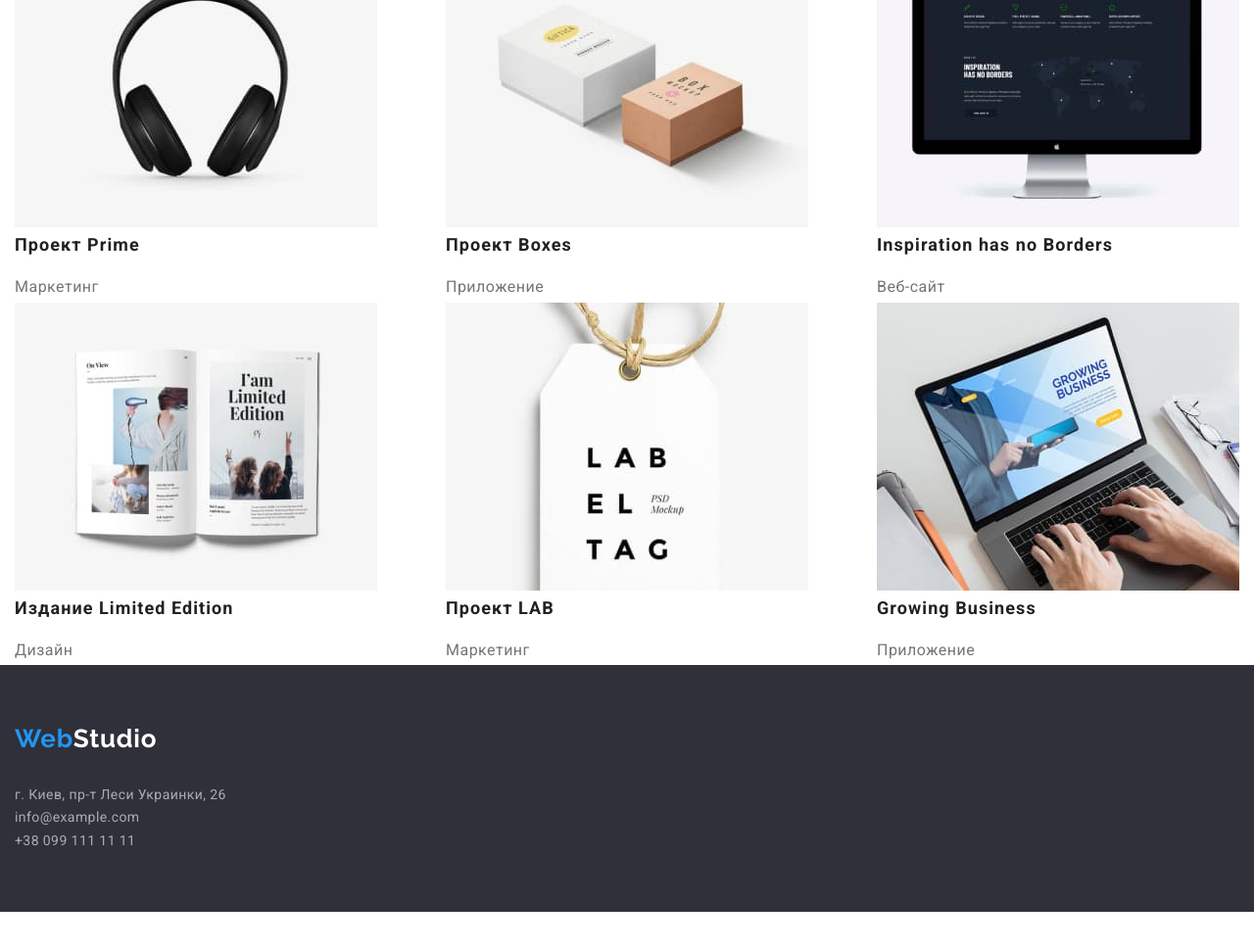
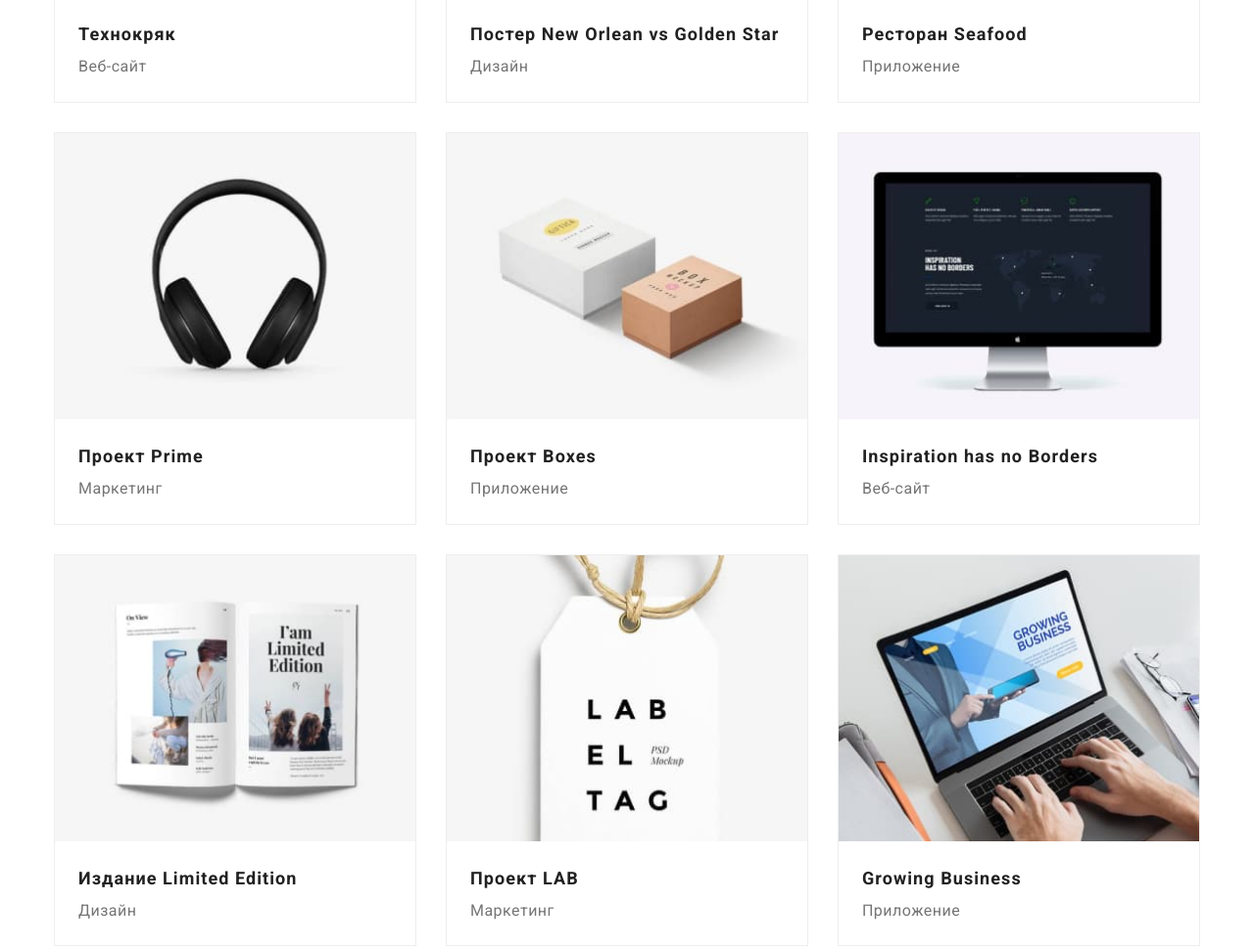
Before and after one commit to Kateryna-Borysenko/goit-markup-hw-03, a plain HTML site: page portfolio.html in a window 1280 px wide. Shown: the part 561-1531 px from the top of the page at 98% size. Before the commit the page ends 1492 px from the top, so only its background shows below. Drawn offline with nearby package versions, Linux system fonts and the light colour scheme.

Commit message:
Добавляет Grid-portfolio

```diff
--- a/css/styles.css
+++ b/css/styles.css
@@ -6,11 +6,11 @@
   --transparent-white-color: rgba(255, 255, 255, 0.6);
   --black-color: #000000;
   --dark-bg-color: #2f303a;
-  /* --light-gray-bg-color: #e5e5e5; */
   --gray-bg-color: #f5f4fa;
-  --border-color: #ECECEC;
+  --border-color: #ececec;
+  --card-border-color: #eeeeee;
 
-  --portfolio-list-gap: 20px;
+  --card-set-gap: 30px;
   --card-shadow: 0px 1px 3px rgba(0, 0, 0, 0.12),
     0px 1px 1px rgba(0, 0, 0, 0.14), 0px 2px 1px rgba(0, 0, 0, 0.2);
 
@@ -25,9 +25,7 @@ html {
 *::after {
   box-sizing: inherit;
 }
-/* body * {
-    outline: 1px solid red;
-}  */
+
 body {
   color: var(--primary-text-color);
 
@@ -58,8 +56,7 @@ ul {
   text-decoration: none;
 }
 .container {
-  /* outline: 1px solid red; */
-  max-width: 1770px;
+  max-width: 1200px;
   padding: 0 15px;
   margin: 0 auto;
 }
@@ -67,7 +64,6 @@ ul {
 .page-header {
   background-color: var(--white-color);
   border-bottom: 1px solid var(--border-color);
-
 }
 .header-box {
   display: flex;
@@ -77,7 +73,6 @@ ul {
   display: block;
   color: var(--black-color);
   margin-right: 93px;
-
 
   font-family: var(--accent-font-family);
   font-size: 26px;
@@ -127,7 +122,7 @@ ul {
   color: var(--primary-text-color);
 }
 
-/* main */
+/* main-index */
 .site-nav {
   display: flex;
 }
@@ -167,7 +162,7 @@ ul {
   padding-bottom: 94px;
 }
 .advantages .list {
-  width: 24%;
+  width: 23%;
 }
 .advantages .description {
   font-size: 14px;
@@ -194,6 +189,11 @@ ul {
   line-height: 1.88;
   letter-spacing: 0.06em;
 }
+.button.primary:focus,
+.button.primary:hover {
+  color: var(--title-text-color);
+  background-color: var(--gray-bg-color);
+}
 .section-title {
   margin-top: 0;
   margin-bottom: 50px;
@@ -204,9 +204,7 @@ ul {
   letter-spacing: 0.03em;
   text-align: center;
 }
-.team * {
-  /* outline: 1px solid royalblue; */
-}
+
 .team {
   padding: 94px 0;
   background-color: var(--gray-bg-color);
@@ -287,14 +285,22 @@ ul {
   margin-bottom: 0;
 }
 
-/* page-portfolio */
+/* main-portfolio */
 .portfolio {
+  padding: 94px 0;
   background-color: var(--white-color);
 }
 .filter {
   display: flex;
+  justify-content: center;
+  margin-bottom: 50px;
+}
+
+.filter .list:not(:last-child) {
+  margin-right: 8px;
 }
 .filter .button {
+  padding: 6px 22px;
   background-color: var(--gray-bg-color);
   color: var(--title-text-color);
 
@@ -312,25 +318,36 @@ ul {
   background-color: var(--accent-color);
   color: var(--white-color);
 }
-.portfolio-list {
+
+.card-set {
+  margin: 0;
+  padding: 0;
+  list-style: none;
+
   display: flex;
   flex-wrap: wrap;
-  justify-content: space-between;
-  /* margin-left: calc(-1 * var(--portfolio-list-gap));
-  margin-top: calc(-1 * var(--portfolio-list-gap)); */
+  margin-left: calc(-1 * var(--card-set-gap));
+  margin-top: calc(-1 * var(--card-set-gap));
 }
-.portfolio-list > .portfolio-item {
-  /* flex-basis: calc(100% / 3 - var(--portfolio-list-gap));
-  margin-left: var(--portfolio-list-gap);
-  margin-top: var(--portfolio-list-gap); */
+.card-set > .item {
+  border: 1px solid var(--card-border-color);
+  flex-basis: calc(100% / 3 - var(--card-set-gap));
+  margin-left: var(--card-set-gap);
+  margin-top: var(--card-set-gap);
 }
-.portfolio-item .list-title {
+.item .card-content {
+  padding: 20px 24px;
+}
+
+.item .card-heading {
+  color: var(--title-text-color);
   text-transform: none;
   font-size: 18px;
   line-height: 2;
   letter-spacing: 0.06em;
 }
-.portfolio-item .description {
+
+.item .card-text {
   font-size: 16px;
   line-height: 1.9;
   letter-spacing: 0.03em;
--- a/portfolio.html
+++ b/portfolio.html
@@ -64,132 +64,148 @@
               <button class="button" type="button">Маркетинг</button>
             </li>
           </ul>
-          <ul class="portfolio-list">
-            <li class="list portfolio-item">
-              <div class="img-box">
+
+          <ul class="card-set">
+            <li class="item">
+              <div class="card">
+                <div class="card-thumb">
                   <img
                     src="./images/portforlio-1.jpg"
                     alt="Обложка проекта"
                     width="370"
-                  class=""
                   />
                 </div>
-              <div class="box">
-                <h2 class="list-title">Технокряк</h2>
-                <p class="description">Веб-сайт</p>
+                <div class="card-content">
+                  <h2 class="card-heading">Технокряк</h2>
+                  <p class="card-text">Веб-сайт</p>
+                </div>
               </div>
             </li>
-            <li class="list portfolio-item">
-              <div class="img-box">
+
+            <li class="item">
+              <div class="card">
+                <div class="card-thumb">
                   <img
                     src="./images/portfolio-2.jpg"
                     alt="Обложка проекта"
                     width="370"
-                  class=""
                   />
                 </div>
-              <div class="box">
-                <h2 class="list-title">Постер New Orlean vs Golden Star</h2>
-                <p class="description">Дизайн</p>
+                <div class="card-content">
+                  <h2 class="card-heading">Постер New Orlean vs Golden Star</h2>
+                  <p class="card-text">Дизайн</p>
+                </div>
               </div>
             </li>
-            <li class="list portfolio-item">
-              <div class="img-box">
+
+            <li class="item">
+              <div class="card">
+                <div class="card-thumb">
                   <img
                     src="./images/portfolio-3.jpg"
                     alt="Обложка проекта"
                     width="370"
-                  class=""
                   />
                 </div>
-              <div class="box">
-                <h2 class="list-title">Ресторан Seafood</h2>
-
-                <p class="description">Приложение</p>
+                <div class="card-content">
+                  <h2 class="card-heading">Ресторан Seafood</h2>
+                  <p class="card-text">Приложение</p>
+                </div>
               </div>
             </li>
-            <li class="list portfolio-item">
-              <div class="img-box">
+            <li class="item">
+              <div class="card">
+                <div class="card-thumb">
                   <img
                     src="./images/portfolio-4.jpg"
                     alt="Обложка проекта"
                     width="370"
-                  class=""
                   />
                 </div>
-              <div class="box">
-                <h2 class="list-title">Проект Prime</h2>
-                <p class="description">Маркетинг</p>
+                <div class="card-content">
+                  <h2 class="card-heading">Проект Prime</h2>
+                  <p class="card-text">Маркетинг</p>
+                </div>
               </div>
             </li>
-            <li class="list portfolio-item">
-              <div class="img-box">
+
+            <li class="item">
+              <div class="card">
+                <div class="card-thumb">
                   <img
                     src="./images/portfolio-5.jpg"
                     alt="Обложка проекта"
                     width="370"
-                  class=""
                   />
                 </div>
-              <div class="box">
-                <h2 class="list-title">Проект Boxes</h2>
-                <p class="description">Приложение</p>
+
+                <div class="card-content">
+                  <h2 class="card-heading">Проект Boxes</h2>
+                  <p class="card-text">Приложение</p>
+                </div>
               </div>
             </li>
-            <li class="list portfolio-item">
-              <div class="img-box">
+            <li class="item">
+              <div class="card">
+                <div class="card-thumb">
                   <img
                     src="./images/portfolio-6.jpg"
                     alt="Обложка проекта"
                     width="370"
-                  class=""
                   />
                 </div>
-              <div class="box">
-                <h2 class="list-title">Inspiration has no Borders</h2>
-                <p class="description">Веб-сайт</p>
+                <div class="card-content">
+                  <h2 class="card-heading">Inspiration has no Borders</h2>
+                  <p class="card-text">Веб-сайт</p>
+                </div>
               </div>
             </li>
-            <li class="list portfolio-item">
-              <div class="img-box">
+
+            <li class="item">
+              <div class="card">
+                <div class="card-thumb">
                   <img
                     src="./images/portfolio-7.jpg"
                     alt="Обложка проекта"
                     width="370"
-                  class=""
                   />
                 </div>
-              <div class="box">
-                <h2 class="list-title">Издание Limited Edition</h2>
-                <p class="description">Дизайн</p>
+                <div class="card-content">
+                  <h2 class="card-heading">Издание Limited Edition</h2>
+                  <p class="card-text">Дизайн</p>
+                </div>
               </div>
             </li>
-            <li class="list portfolio-item">
-              <div class="img-box">
+
+            <li class="item">
+              <div class="card">
+                <div class="card-thumb">
                   <img
                     src="./images/portfolio-8.jpg"
                     alt="Обложка проекта"
                     width="370"
-                  class=""
                   />
                 </div>
-              <div class="box">
-                <h2 class="list-title">Проект LAB</h2>
-                <p class="description">Маркетинг</p>
+                <div class="card-content">
+                  <h2 class="card-heading">Проект LAB</h2>
+                  <p class="card-text">Маркетинг</p>
+                </div>
               </div>
             </li>
-            <li class="list portfolio-item">
-              <div class="img-box">
+
+            <li class="item">
+              <div class="card">
+                <div class="card-thumb">
                   <img
                     src="./images/portfolio-9.jpg"
                     alt="Обложка проекта"
                     width="370"
-                  class=""
                   />
                 </div>
-              <div class="box">
-                <h2 class="list-title">Growing Business</h2>
-                <p class="description">Приложение</p>
+                <div class="card-content">
+                  <h2 class="card-heading">Growing Business</h2>
+                  <p class="card-text">Приложение</p>
+                </div>
               </div>
             </li>
           </ul>
@@ -198,20 +214,28 @@
     </main>
     <footer class="page-footer">
       <div class="container">
-        <a class="logo link" href=""><span class="logo-item">Web</span>Studio</a>
+        <a class="logo link" href=""
+          ><span class="logo-item">Web</span>Studio</a
+        >
         <address class="address-info">
           <ul>
             <li class="list">
-              <a href="https://goo.gl/maps/D7f8SxAPRL2xt4ZS8" target="_blat" class="link address">г. Киев, пр-т Леси Украинки, 26</a>
+              <a
+                href="https://goo.gl/maps/D7f8SxAPRL2xt4ZS8"
+                target="_blank"
+                class="link address"
+                >г. Киев, пр-т Леси Украинки, 26</a
+              >
             </li>
-            <!-- ссылка для перехода в google map -->
             <li class="list">
               <a href="mailto:info@example.com" class="link mail"
                 >info@example.com</a
               >
             </li>
             <li class="list">
-              <a href="tel:+380991111111" class="link phone">+38 099 111 11 11</a>
+              <a href="tel:+380991111111" class="link phone"
+                >+38 099 111 11 11</a
+              >
             </li>
           </ul>
         </address>
```
Also changed, not shown: index.html (+1 -2 lines). Lines whose indentation alone changed are shown as unchanged.
